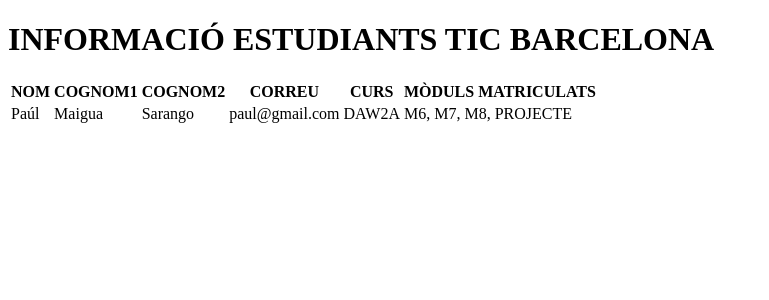
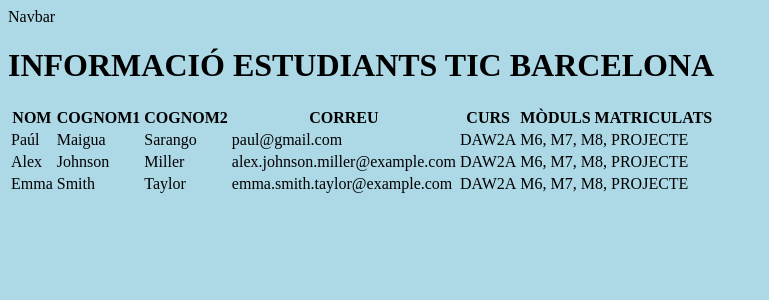
Before and after one commit to getaudio2/django_paul, a Django app: page /centre/students in a window 1280 px wide. Shown: the top 300 px of the page, without its empty margins (0-769 px from the left). Run offline with Django 3.2, Linux system fonts and the light colour scheme.

Commit message:
Adding search student by id function in views.py

```diff
--- a/ACTIVITAT_13/TIC_BCN_PMS/centre/templates/students.html
+++ b/ACTIVITAT_13/TIC_BCN_PMS/centre/templates/students.html
@@ -8,6 +8,7 @@
     <title>Students view</title>
 </head>
 <body>
+    {% include "head/header.html" %}
     <h1>INFORMACIÓ ESTUDIANTS TIC BARCELONA</h1>
     <table>
         <tr>
@@ -18,14 +19,16 @@
             <th>CURS</th>
             <th>MÒDULS MATRICULATS</th>
         </tr>
+        {% for student in students %}
         <tr>
-            <td>Paúl</td>
-            <td>Maigua</td>
-            <td>Sarango</td>
-            <td>paul@gmail.com</td>
-            <td>DAW2A</td>
-            <td>M6, M7, M8, PROJECTE</td>
+            <td>{{ student.nom }}</td>
+            <td>{{ student.cognom1 }}</td>
+            <td>{{ student.cognom2 }}</td>
+            <td>{{ student.correu }}</td>
+            <td>{{ student.curs }}</td>
+            <td>{{ student.moduls }}</td>
         </tr>
+        {% endfor %}
     </table>
 </body>
 </html>
--- a/ACTIVITAT_13/TIC_BCN_PMS/centre/urls.py
+++ b/ACTIVITAT_13/TIC_BCN_PMS/centre/urls.py
@@ -4,5 +4,6 @@ from . import views
 
 urlpatterns = [
     path('students', views.show_students, name="students"),
+    path('students/<str:pk>', views.student, name="student"),
     path('teachers', views.show_teachers, name="teachers"),
 ]
--- a/ACTIVITAT_13/TIC_BCN_PMS/centre/views.py
+++ b/ACTIVITAT_13/TIC_BCN_PMS/centre/views.py
@@ -3,11 +3,80 @@ from django.http import HttpResponse
 
 # Create your views here.
 
+students = [
+    {
+        'id': '1',
+        'nom': 'Paúl',
+        'cognom1': 'Maigua',
+        'cognom2': 'Sarango',
+        'correu': 'paul@gmail.com',
+        'curs': 'DAW2A',
+        'moduls': 'M6, M7, M8, PROJECTE'
+    },
+    {
+        'id': '2',
+        'nom': 'Alex',
+        'cognom1': 'Johnson',
+        'cognom2': 'Miller',
+        'correu': 'alex.johnson.miller@example.com',
+        'curs': 'DAW2A',
+        'moduls': 'M6, M7, M8, PROJECTE'
+    },
+    {
+        'id': '3',
+        'nom': 'Emma',
+        'cognom1': 'Smith',
+        'cognom2': 'Taylor',
+        'correu': '	emma.smith.taylor@example.com',
+        'curs': 'DAW2A',
+        'moduls': 'M6, M7, M8, PROJECTE'
+    }
+]
+
+teachers = [
+    {
+        'id': '1',
+        'nom': 'Roger',
+        'cognom1': 'Sobrino',
+        'cognom2': 'SegonCognom',
+        'correu': 'roger@gmail.com',
+        'curs': 'DAW2A',
+        'tutor': 'Sí',
+        'moduls': 'M7'
+    },
+    {
+        'id': '2',
+        'nom': 'Daniel',
+        'cognom1': 'Brown',
+        'cognom2': 'Wilson',
+        'correu': '	daniel.brown.wilson@example.com',
+        'curs': 'DAW2B',
+        'tutor': 'No',
+        'moduls': 'M6'
+    },
+    {
+        'id': '3',
+        'nom': 'Sophia',
+        'cognom1': 'Martinez',
+        'cognom2': 'Garcia',
+        'correu': '	sophia.martinez.garcia@example.com',
+        'curs': 'DAM2A',
+        'tutor': 'No',
+        'moduls': 'M8'
+    }
+]
+
 def show_students(request):
     return render(request,
-                  'students.html')
+                  'students.html', {'students': students})
+
+def student(request, pk):
+    student_obj = None
+    for i in students:
+        if i['id'] == pk:
+            student_obj = i
+    return render(request, 'students.html', {'students': student_obj})
 
 def show_teachers(request):
-    image = {"username": "getaudio2", "ranking": 5}
     return render(request,
-                  'teachers.html',{'username': image["username"]})
+                  'teachers.html',{'teachers': teachers})
--- a/ACTIVITAT_13/TIC_BCN_PMS/static/styles/header.css
+++ b/ACTIVITAT_13/TIC_BCN_PMS/static/styles/header.css
@@ -1,3 +1,3 @@
-* {
-    backgroundColor: #ffccdd;
+body {
+    background-color: lightblue;
 }
```
Also changed, not shown: ACTIVITAT_13/TIC_BCN_PMS/centre/templates/teachers.html (+9 -8 lines).
